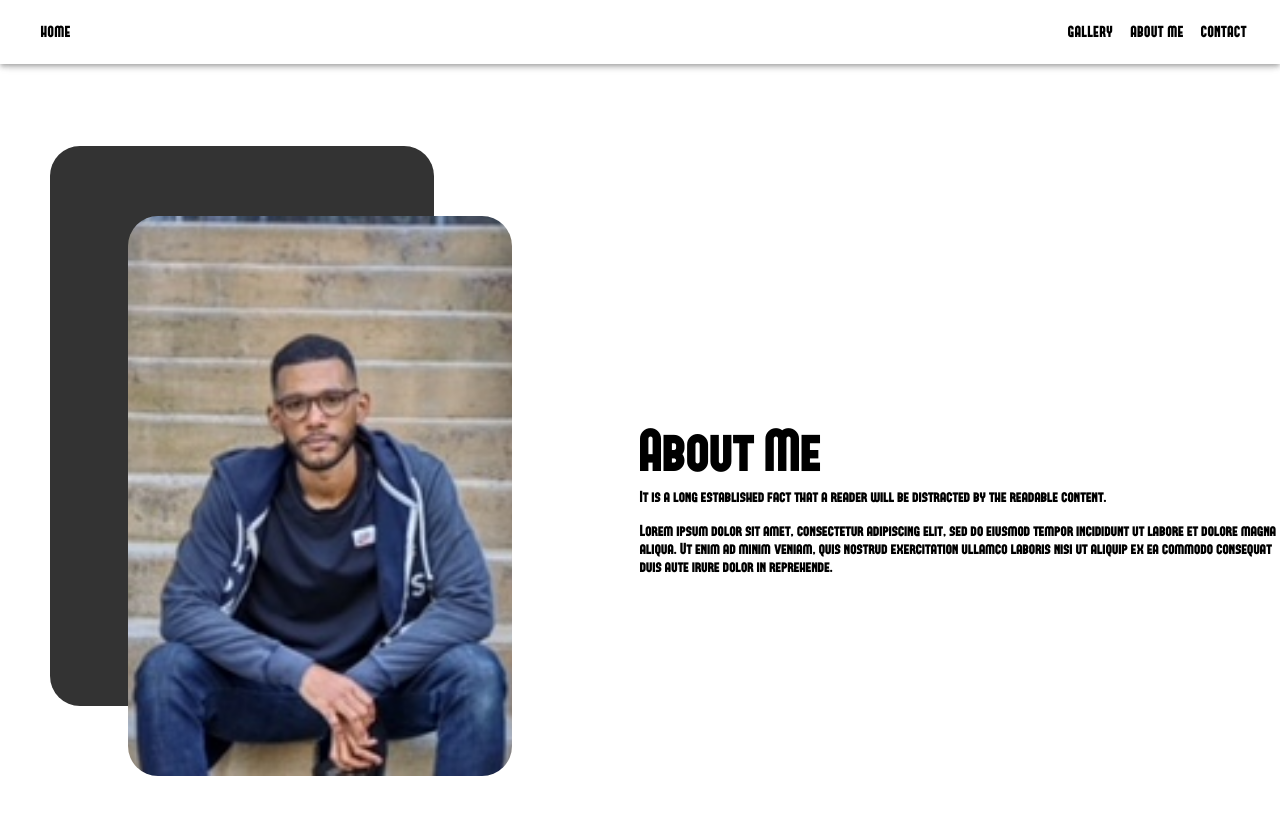
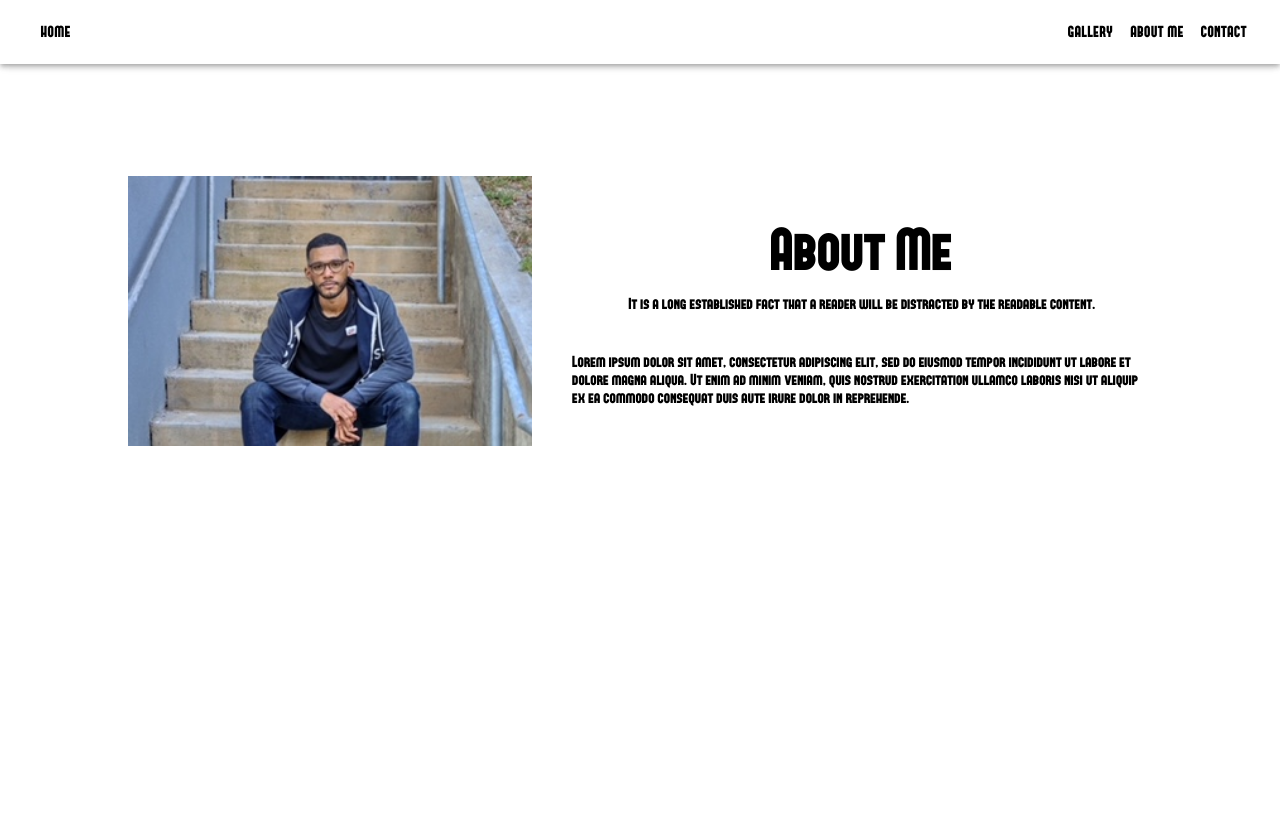
Before and after one commit to nicholsz20/nicholsz20.github.io, a React (Create React App) app: page /aboutme in a window 1280 px wide. Shown: the top 814 px of the page. Built offline with nearby package versions, Linux system fonts and the light colour scheme.

Commit message:
updated aboutme.js

```diff
--- a/src/Components/AboutMe.js
+++ b/src/Components/AboutMe.js
@@ -8,8 +8,75 @@ import "../aboutMe.css"
 
 import toddprofile from "../portfolio/todd_profile.jpg"
 
-import { Box } from '@mui/material'
+import { Box, Stack } from '@mui/material'
 
+
+const About = () => {
+  return (
+
+    <Box
+      maxWidth={"80%"}
+      justifyContent={"center"}
+      alignItems={"center"}
+      display="flex">
+
+        <Stack
+          mt={10}
+          direction={{ xs: 'column', sm: 'column', md: 'row'}}
+          spacing={5}
+          justifyContent="center"
+          alignItems="center"
+          display="flex">
+
+          <CardMedia
+            src={toddprofile}
+            component="img"/>
+
+          <Stack
+            direction="column"
+            spacing={1}
+            justifyContent="center"
+            alignItems="center"
+            display="flex">
+
+            <Typography
+                  variant="h2"
+                  className="about-title"
+                  fontFamily="MainFont4"
+                  >
+                      About Me
+              </Typography>
+              <Typography
+                  variant="p"
+                  className="about-sub"
+                  fontFamily="MainFont4"
+              >
+                It is a long established fact that a reader will be distracted by the
+                readable content.
+              </Typography>
+              <br />
+              <br />
+              <Typography
+                  variant="p"
+                  className="about-desc"
+                  fontFamily="MainFont4"
+              >
+                Lorem ipsum dolor sit amet, consectetur adipiscing elit, sed do
+                eiusmod tempor incididunt ut labore et dolore magna aliqua. Ut enim ad
+                minim veniam, quis nostrud exercitation ullamco laboris nisi ut
+                aliquip ex ea commodo consequat duis aute irure dolor in reprehende.
+              </Typography>
+
+          </Stack>
+
+        </Stack>
+
+    </Box>
+
+  )
+}
+
+/*
 const About = () => {
   return (
     <div className="about">
@@ -56,4 +123,7 @@ const About = () => {
   );
 };
 
+
+*/
+
 export default About;
```
Also changed, not shown: src/server.js (line endings or trailing spaces).
